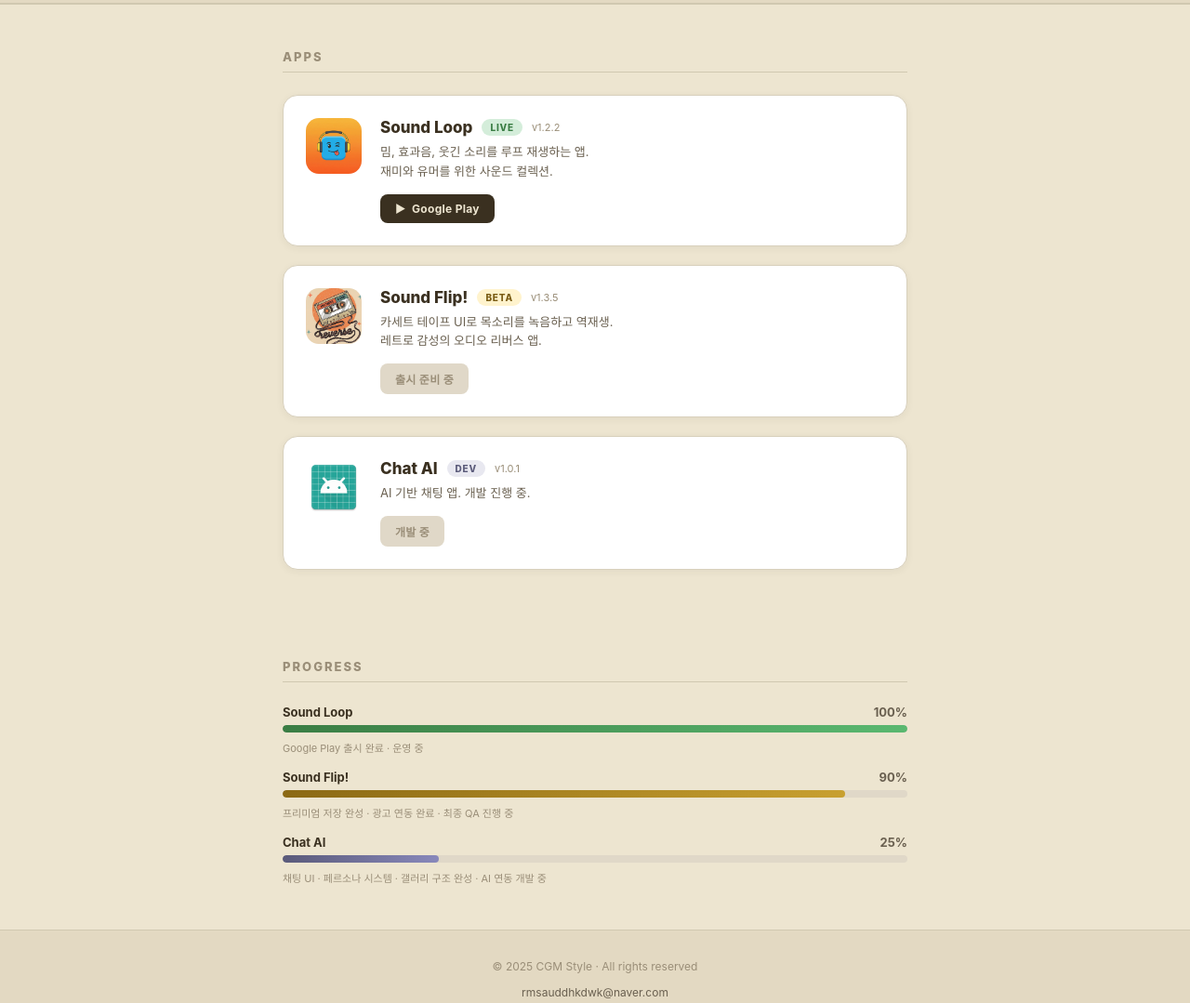
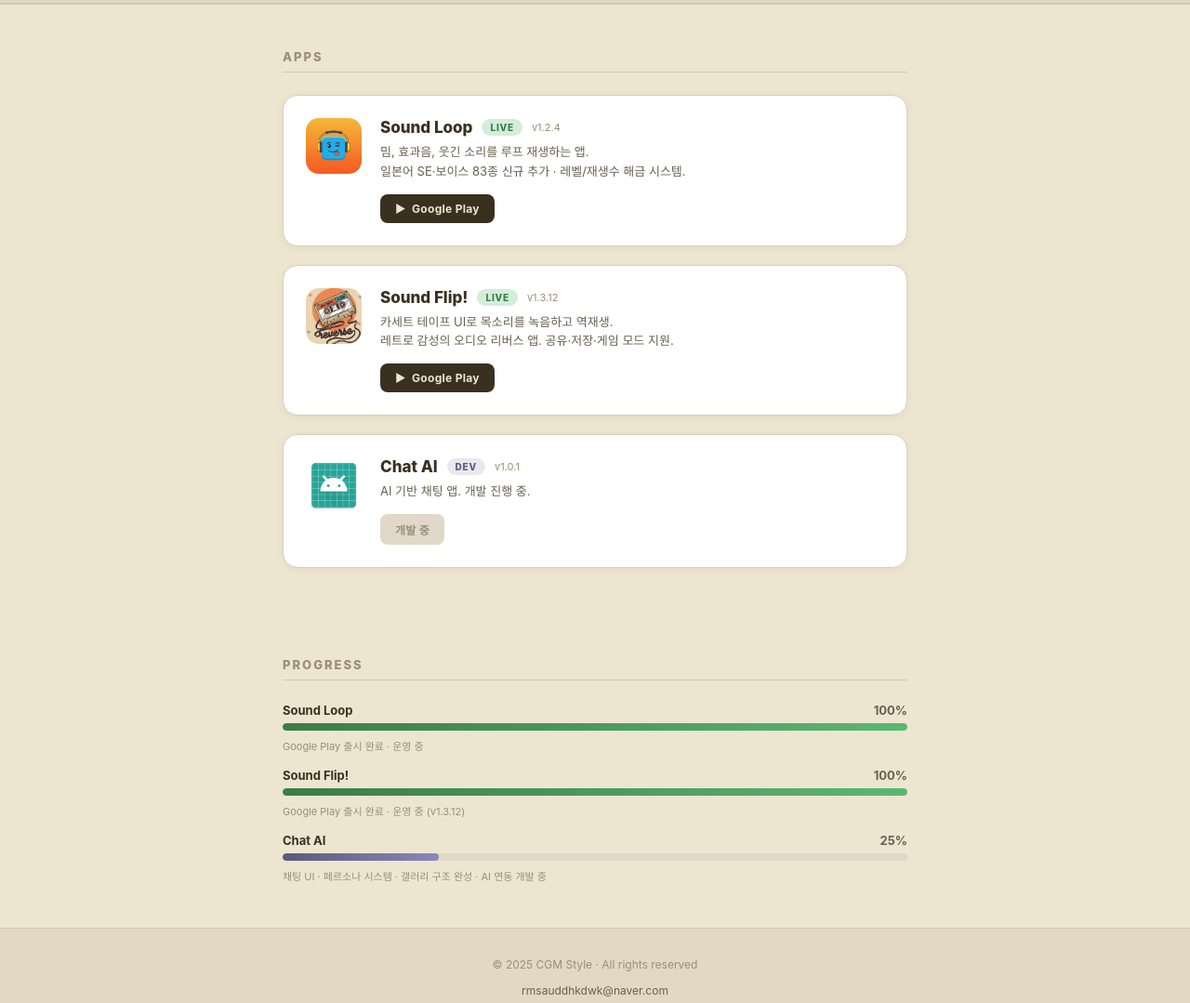
Before and after one commit to cgm-style/cgm-style.github.io, a plain HTML site: page index.html in a window 1280 px wide. Shown: the part 220-1299 px from the top of the page at 93% size. Drawn offline with Linux system fonts and the light colour scheme.

Commit message:
feat: app1 v1.2.4, app2 v1.3.12 Live — update versions and release status
- app1 Sound Loop v1.2.2 → v1.2.4: 일본어 SE·보이스 83종 추가 반영
- app2 Sound Flip! v1.3.5 Beta → v1.3.12 Live: 출시 완료, Play Store 링크 추가
- Progress: Sound Flip! 90% → 100% (운영 중)

Co-Authored-By: Claude Sonnet 4.6 <noreply@anthropic.com>

```diff
--- a/index.html
+++ b/index.html
@@ -208,11 +208,11 @@
         <div class="card-top">
           <h3>Sound Loop</h3>
           <span class="badge badge-live">Live</span>
-          <span class="card-version">v1.2.2</span>
+          <span class="card-version">v1.2.4</span>
         </div>
         <p class="card-desc">
           밈, 효과음, 웃긴 소리를 루프 재생하는 앱.<br>
-          재미와 유머를 위한 사운드 컬렉션.
+          일본어 SE·보이스 83종 신규 추가 · 레벨/재생수 해금 시스템.
         </p>
         <div class="card-actions">
           <a class="btn btn-play"
@@ -230,15 +230,19 @@
       <div class="card-body">
         <div class="card-top">
           <h3>Sound Flip!</h3>
-          <span class="badge badge-beta">Beta</span>
-          <span class="card-version">v1.3.5</span>
+          <span class="badge badge-live">Live</span>
+          <span class="card-version">v1.3.12</span>
         </div>
         <p class="card-desc">
           카세트 테이프 UI로 목소리를 녹음하고 역재생.<br>
-          레트로 감성의 오디오 리버스 앱.
+          레트로 감성의 오디오 리버스 앱. 공유·저장·게임 모드 지원.
         </p>
         <div class="card-actions">
-          <a class="btn btn-disabled">출시 준비 중</a>
+          <a class="btn btn-play"
+             href="https://play.google.com/store/apps/details?id=com.app2reverseapp"
+             target="_blank" rel="noopener">
+            ▶&nbsp; Google Play
+          </a>
         </div>
       </div>
     </div>
@@ -281,10 +285,10 @@
     <div class="progress-item">
       <div class="progress-top">
         <span>Sound Flip!</span>
-        <span class="progress-pct">90%</span>
+        <span class="progress-pct">100%</span>
       </div>
-      <div class="bar-bg"><div class="bar-fill" style="width:90%"></div></div>
-      <p class="progress-note">프리미엄 저장 완성 · 광고 연동 완료 · 최종 QA 진행 중</p>
+      <div class="bar-bg"><div class="bar-fill green" style="width:100%"></div></div>
+      <p class="progress-note">Google Play 출시 완료 · 운영 중 (v1.3.12)</p>
     </div>
 
     <div class="progress-item">
```
